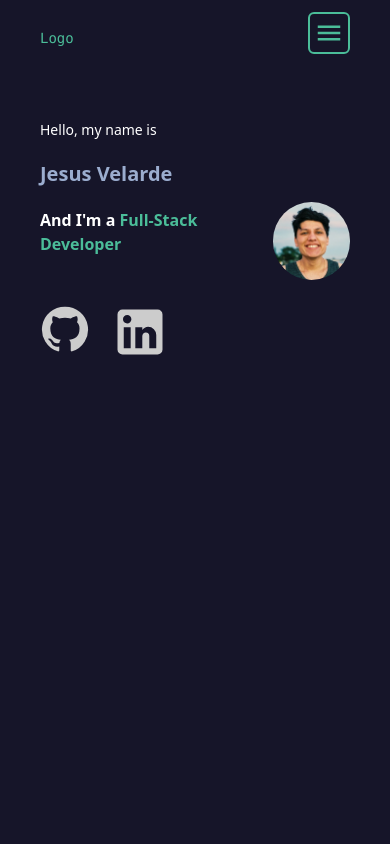
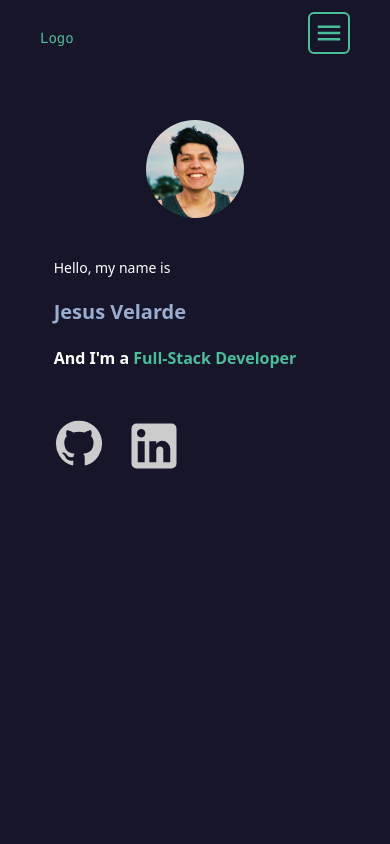
Before and after one commit to heyyysus/dev-portfolio, a Next.js app: page / in a window 390 px wide. Shown: the top 844 px of the page. Built offline with nearby package versions, Linux system fonts and the light colour scheme.

Commit message:
move profile image to top in mobile version

```diff
--- a/src/app/_components/landingSection.tsx
+++ b/src/app/_components/landingSection.tsx
@@ -13,7 +13,7 @@ export const LandingSection: FC<LandingSectionProps> =  ({}) => {
 
     return (
         <div className='mt-20 md:mt-0 text-2xl xl:text-5xl 2xl:text-5xl lg:text-4xl md:text-3xl font-bold text-white font-sans h-[100vh] p-10 md:p-24'>
-        <div className='flex flex-row content-center items-center'>
+        <div className='flex md:flex-row flex-col-reverse content-center items-center'>
           <div className='mr-10 md:mr-40'>
             <p className='mb-5 text-sm md:text-xl font-light animate-fadeInFast'>
               Hello, my name is
@@ -39,8 +39,8 @@ export const LandingSection: FC<LandingSectionProps> =  ({}) => {
           </div>
 
           </div>
-          <div className='flex flex-col justify-center content-center animate-fadeInSlow w-[25vw]'>
-            <div className='rounded-full overflow-hidden'>
+          <div className='flex flex-col justify-center content-center animate-fadeInSlow mb-10'>
+            <div className='rounded-full overflow-hidden w-[25vw]'>
               <ResponsiveImage src='/images/linkedin.jpeg' alt="" />
             </div>
           </div>
```
